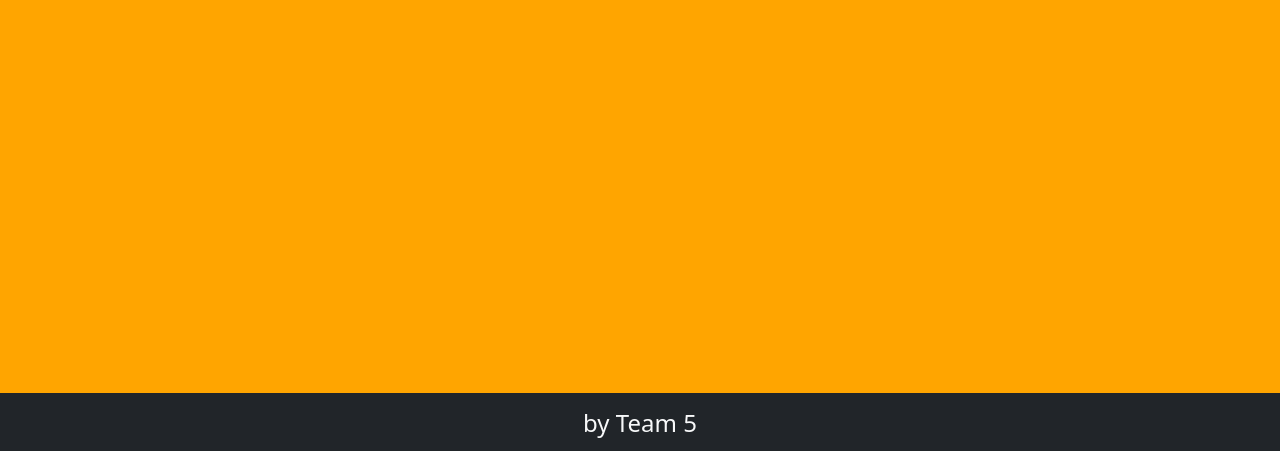
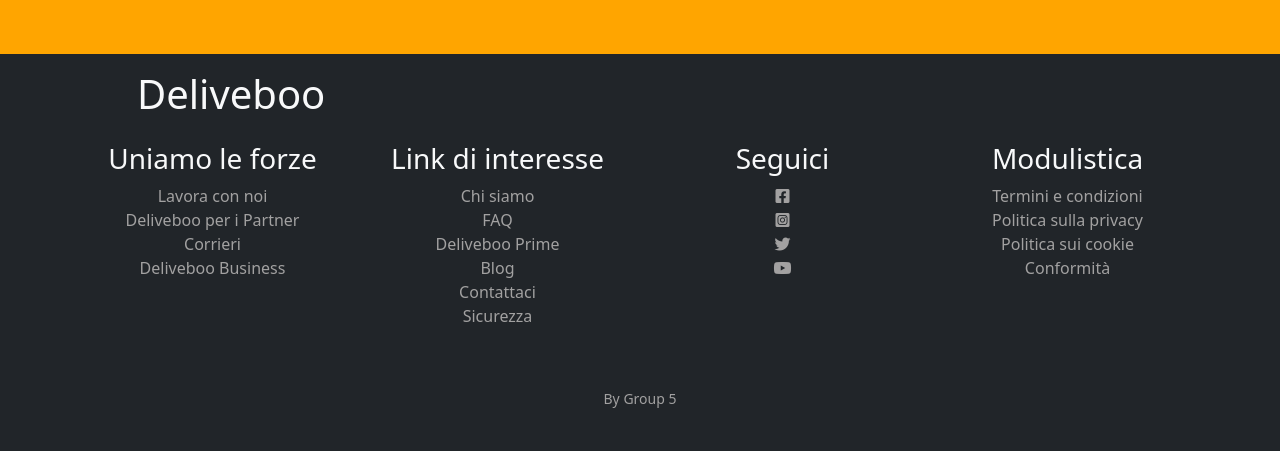
Before and after one commit to aldoaquino451/deliveboo_frontend, a Vue app: page / in a window 1280 px wide. Shown: the part 346-797 px from the top of the page. Built offline with nearby package versions, Linux system fonts and the light colour scheme; no server answers.

Commit message:
[add] add footer and change style of paginator btn

```diff
--- a/src/components/Footer.vue
+++ b/src/components/Footer.vue
@@ -18,8 +18,56 @@ export default{
 
   <footer class="py-3 bg-dark text-light">
     <div class="container">
+      <div class="mb-4">
+        <h1>Deliveboo</h1>
+      </div>
 
-      <h4 class="m-0 text-center">by Team 5</h4>
+     <div class="row">
+      <div class="col text-center">
+        <h3>Uniamo le forze</h3>
+        <ul>
+          <li><a href="#">Lavora con noi</a></li>
+          <li><a href="#">Deliveboo per i Partner</a></li>
+          <li><a href="#">Corrieri</a></li>
+          <li><a href="#">Deliveboo Business</a></li>
+        </ul>
+      </div>
+      <div class="col text-center">
+        <h3>Link di interesse</h3>
+        <ul>
+          <li><a href="#">Chi siamo</a></li>
+          <li><a href="#">FAQ</a></li>
+          <li><a href="#">Deliveboo Prime</a></li>
+          <li><a href="#">Blog</a></li>
+          <li><a href="#">Contattaci</a></li>
+          <li><a href="#">Sicurezza</a></li>
+        </ul>
+      </div>
+      <div class="col text-center">
+        <h3>Seguici</h3>
+        <ul>
+          <li><a href="#"><i class="fa-brands fa-square-facebook"></i></a></li>
+          <li><a href="#"><i class="fa-brands fa-square-instagram"></i></a></li>
+          <li><a href="#"><i class="fa-brands fa-twitter"></i></a></li>
+          <li><a href="#"><i class="fa-brands fa-youtube"></i></a></li>
+
+        </ul>
+      </div>
+
+      <div class="col text-center">
+        <h3>Modulistica</h3>
+        <ul>
+          <li><a href="#">Termini e condizioni</a></li>
+          <li><a href="#">Politica sulla privacy</a></li>
+          <li><a href="#">Politica sui cookie</a></li>
+          <li><a href="#">Conformità</a></li>
+        </ul>
+      </div>
+     </div>
+
+     <div class="info">
+      <p class="our-group text-center">By Group 5</p>
+     </div>
 
     </div>
   </footer>
@@ -27,5 +75,28 @@ export default{
 </template>
 
 <style lang="scss" scoped>
+footer {
+  height: 400px;
+  h1 {
+    margin-left: 55px;
+  }
+  li {
+    a {
+      color: rgb(162, 161, 161);
+      text-decoration: none;
+      &:hover {
+        color: white;
+      }
+    }
+  }
 
+  .info {
+    padding-top: 60px;
+  }
+
+  .our-group {
+    color: rgb(162, 161, 161);
+    font-size: 14px;
+  }
+}
 </style>
--- a/src/components/partials/Paginator.vue
+++ b/src/components/partials/Paginator.vue
@@ -13,20 +13,52 @@ export default{
 
 <template>
 
-  <div class="container">
+<div class="custom-paginator">
     <button
       v-for="(link, index) in links"
       @click="$emit('getPage', link.url)"
       :key="index"
       :disabled="link.active || !link.url"
       v-html="link.label"
-      class="btn btn-outline-primary"
+      class="btn"
+      :class="{ 'btn-outline-danger': !link.active, 'btn-danger': link.active }"
     ></button>
   </div>
 
 </template>
 
 
-<style lang="scss">
+<style lang="scss" scoped>
+
+.custom-paginator {
+  display: flex;
+  justify-content: center;
+  margin-top: 30px;
+}
+
+.btn {
+  margin: 0 3px;
+  padding: 8px 12px;
+  border-radius: 5px;
+  cursor: pointer;
+  transition: background-color 0.3s, color 0.3s;
+}
+
+.btn-outline-primary {
+  color: #F2542F;
+  background-color: transparent;
+  border: 1px solid #F2542F;
+}
+
+.btn-primary {
+  color: #fff;
+  background-color: #F2542F;
+  border: 1px solid #F2542F;
+}
+
+.btn:disabled {
+  cursor: not-allowed;
+  opacity: 0.6;
+}
 
 </style>
```
